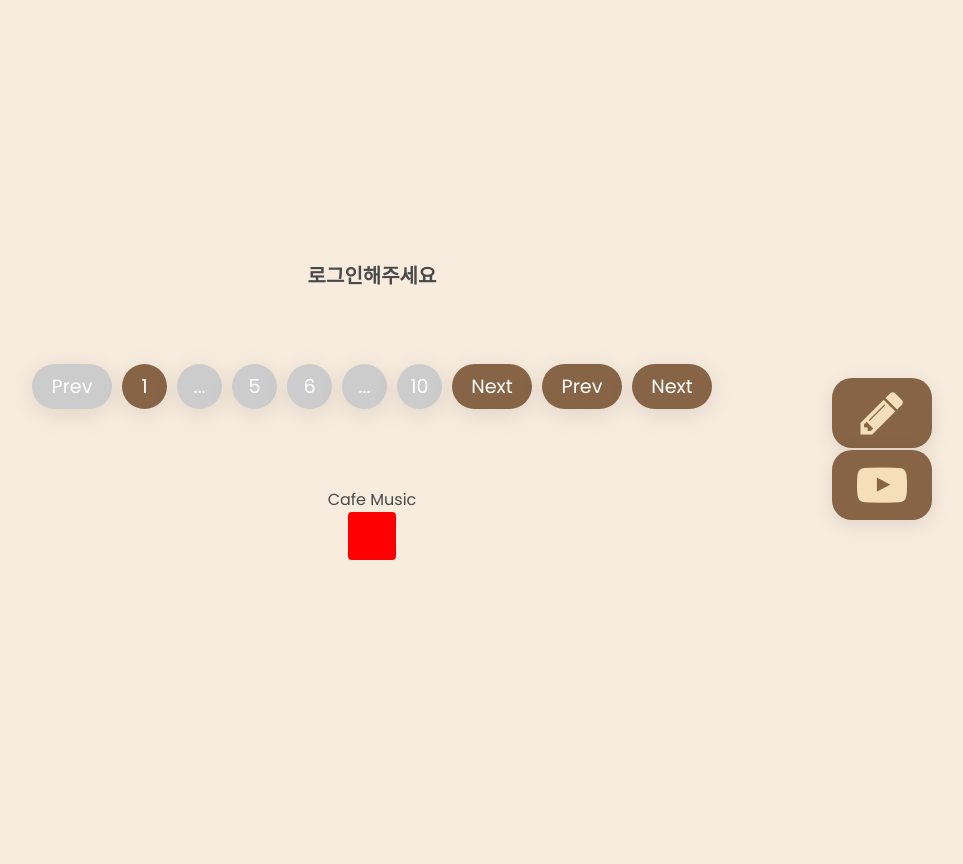
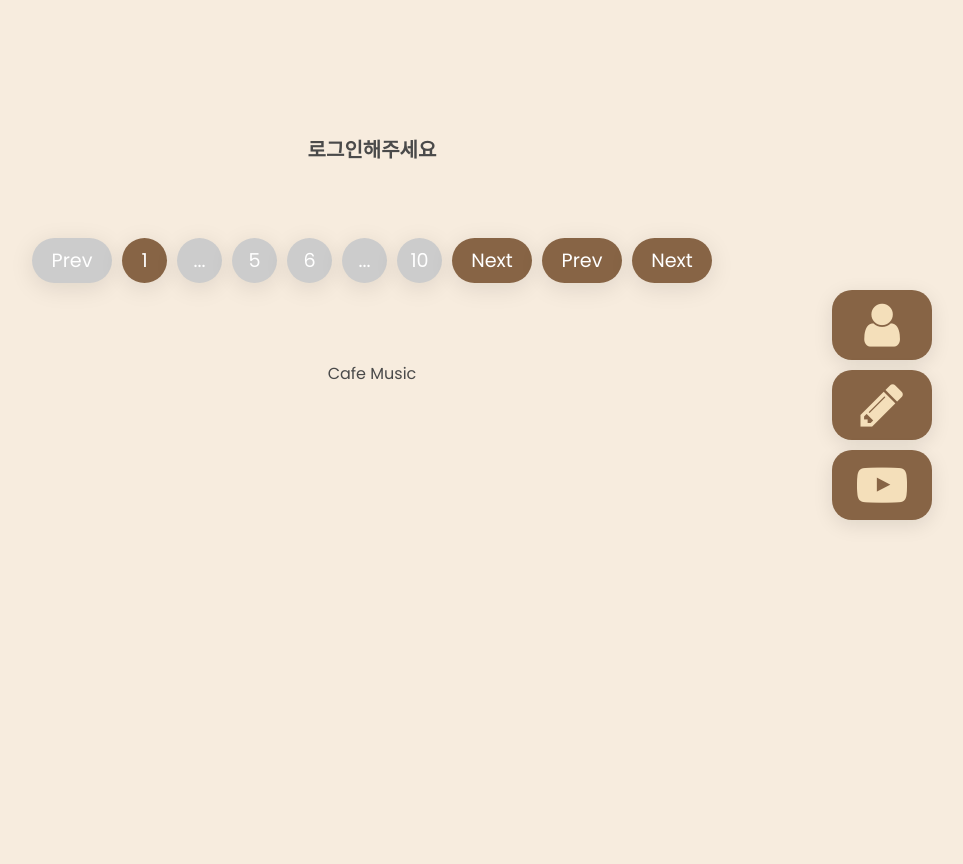
Before and after one commit to lkhun9311/innovationcamp_prj1, a Flask app: template templates/index.html in a window 1280 px wide. Shown: the part 200-1064 px from the top of the page, without its empty margins (268-1231 px from the left). Run offline with Flask 2, Linux system fonts and the light colour scheme; the template is opened without the code that fills it, so the values that code supplies are empty; some web fonts are replaced.

Commit message:
add: 마이페이지 버튼

```diff
--- a/static/cafemusic_style.css
+++ b/static/cafemusic_style.css
@@ -1,8 +1,22 @@
-#cards-box2{
-    display: flex;
-    background-color: red;
+.mycards{
+    /*background-color: red;*/
+    /*display: inline;*/
+    overflow: hidden;
     width: 100%;
+    height: 300px;
     justify-content: center;
     align-items: center;
     flex-wrap: wrap;
+    padding: 0 40px;
 }
+.col{
+    width: 300px;
+    margin: 0 5px 0 5px;
+}
+#cards-box2{
+    display: flex;
+    height: 300px;
+    align-items: center;
+    /*justify-content: center;*/
+    /*background-color: blue;*/
+}
--- a/static/index_style.css
+++ b/static/index_style.css
@@ -51,10 +51,13 @@ a {
     font-size: 20px;
     font-weight: bold;
 }
-.add_button{
-    bottom: 19vh;
+.add_button_container{
+    bottom: 10vh;
     right: 10vh;
     position: fixed;
+}
+.add_button{
+    margin-top: 10px;
     width: 100px;
     height: 70px;
     background-color: #876445;
@@ -98,27 +101,3 @@ a {
     padding-bottom: 10px;
 
 }
-
-/*cafe music css part*/
-.add_button2{
-    bottom: 10vh;
-    right: 10vh;
-    position: fixed;
-    width: 100px;
-    height: 70px;
-    background-color: #876445;
-    display : flex;
-    justify-content: center;
-    align-items : center;
-    border-radius: 20px;
-    box-shadow: 0 5px 20px rgb(1 1 1 / 10%);
-
-}
-.add_button2:hover{
-    transform: scale(0.95);
-    transition: 0.3s ease;
-}
-.add_button2 i {
-    color: #F4DFBA;
-    font-size: 50px;
-}
--- a/templates/index.html
+++ b/templates/index.html
@@ -73,6 +73,31 @@
 {% include 'cafemusic_modal.html' %}
 
 <section class="main_page">
+{#버튼 모음#}
+    <div class="add_button_container">
+        <div class="add_button">
+            <a href="/user/{{ user_info.username }}">
+                <i
+                        aria-hidden="true"
+                        class="fa fa-user"
+                ></i>
+            </a>
+        </div>
+        <div class="add_button">
+            <i
+                    aria-hidden="true"
+                    class="fa fa-pencil"
+                    onclick='$("#modal-post").addClass("is-active")'
+            ></i>
+        </div>
+        <div class="add_button">
+            <i
+                    aria-hidden="true"
+                    class="fa fa-youtube-play"
+                    onclick='$("#modal-post2").addClass("is-active")'
+            ></i>
+        </div>
+    </div>
     <div class="container">
         <div class="opening_message_container">
             {% if user_info.username %}
@@ -81,13 +106,7 @@
             <span class="opening_message">로그인해주세요</span>
             {% endif %}
         </div>
-        <div class="add_button">
-            <i
-                    aria-hidden="true"
-                    class="fa fa-pencil"
-                    onclick='$("#modal-post").addClass("is-active")'
-            ></i>
-        </div>
+
         <div class="card-content" style="display: none">
             <!--    카페 후기들 목록 그리드       -->
             {% for cafe in cafes %}
@@ -124,15 +143,9 @@
         <!-- 카페 음악 body -->
         <hr>
         <p>Cafe Music</p>
-        <div class="add_button2">
-            <i
-                    aria-hidden="true"
-                    class="fa fa-youtube-play"
-                    onclick='$("#modal-post2").addClass("is-active")'
-            ></i>
-        </div>
+
         <div class="mycards">
-            <div class="card-content" id="cards-box2"></div>
+            <div  id="cards-box2"></div>
         </div>
     </div>
 </section>
```
